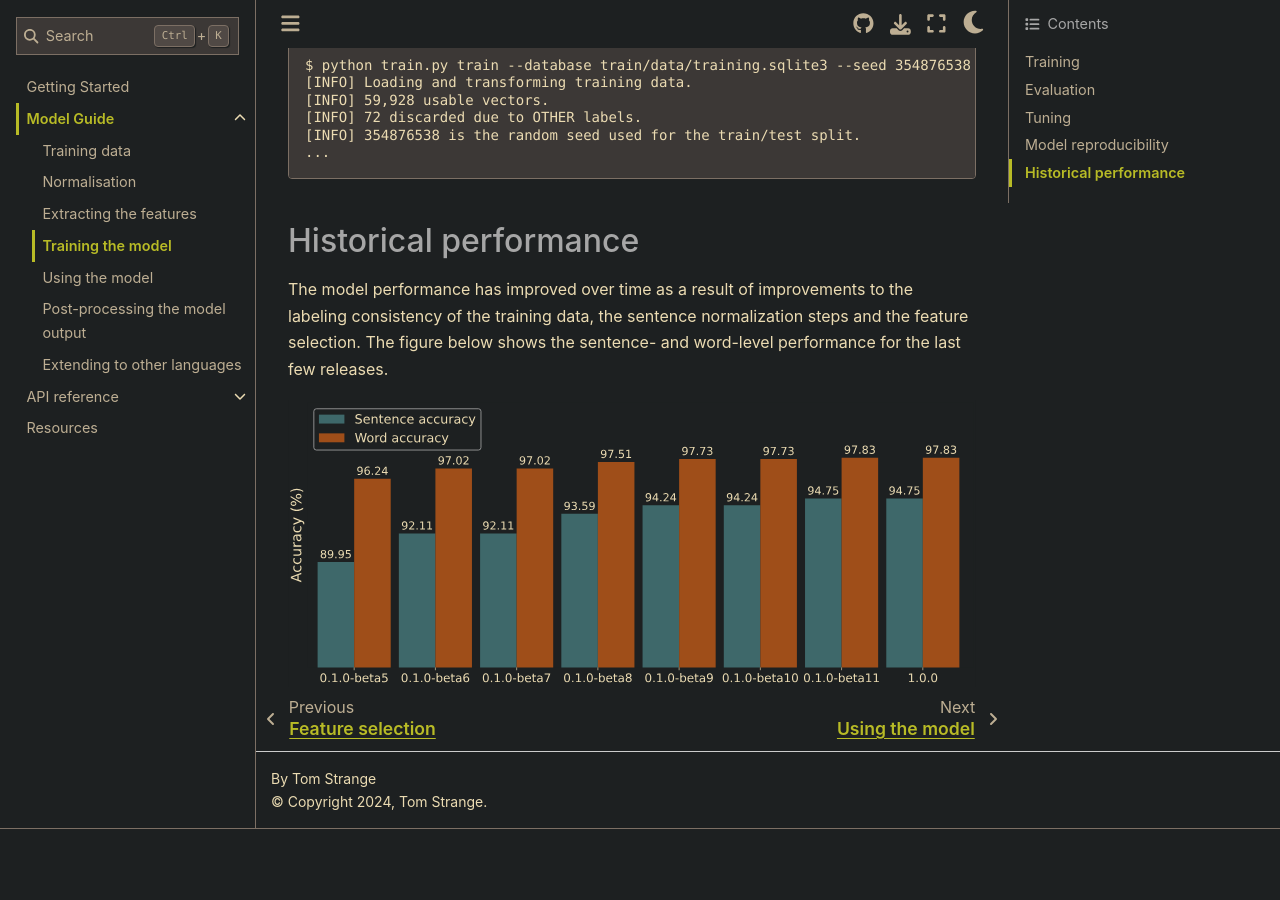
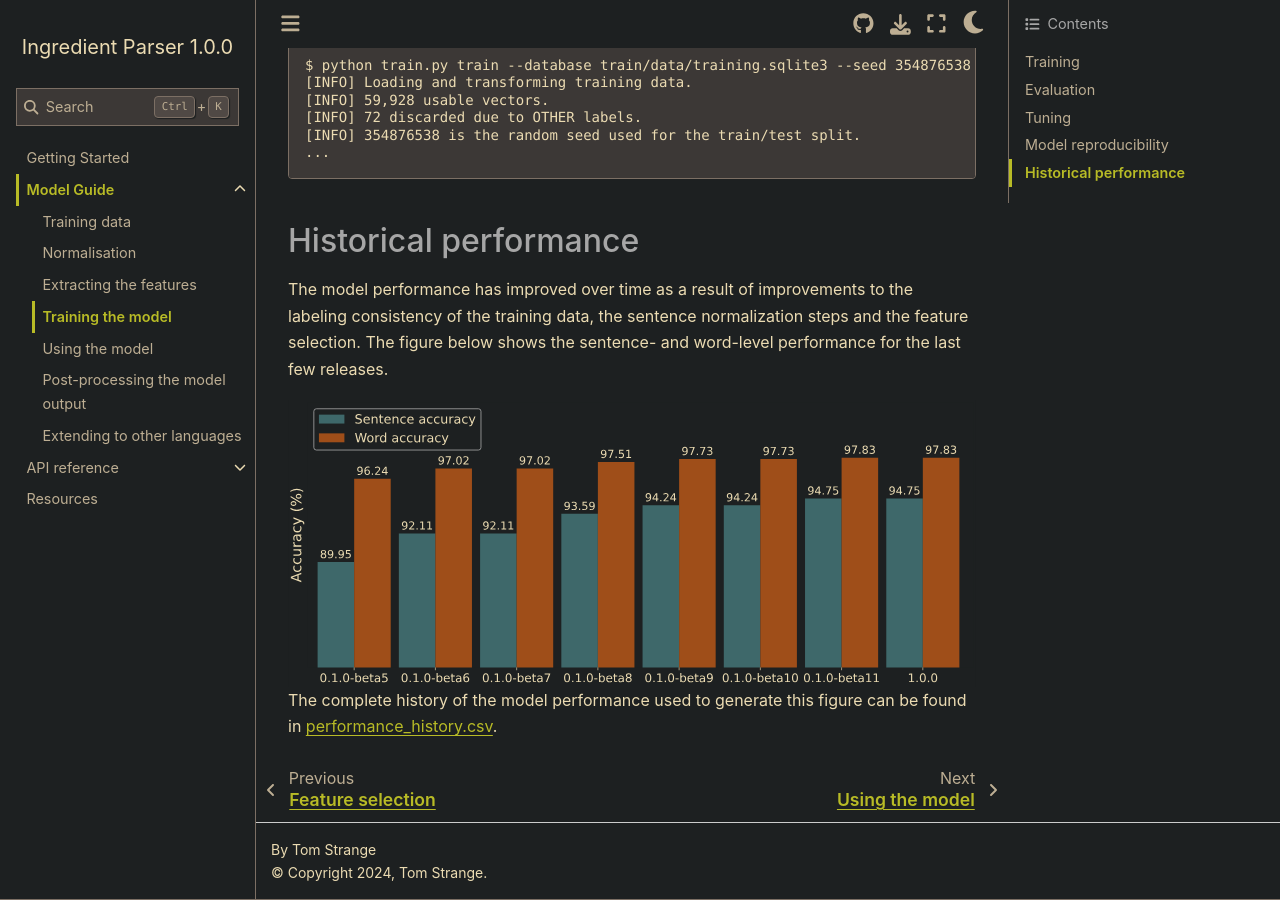
Before and after one commit to strangetom/ingredient-parser, a Sphinx documentation site: the page built from docs/source/guide/training.rst, in a window 1280 px wide and 900 px high, scrolled down 4139 px. Built offline with Sphinx 7.4.7 and the Sphinx Book theme 1.1.4, drawn with Linux system fonts in a browser that asks for light colours; before the commit the page ends 4968 px from its top, so only the background shows below that.

Commit message:
Docs: Add reference to full performance history csv file.

```diff
--- a/docs/source/guide/training.rst
+++ b/docs/source/guide/training.rst
@@ -166,3 +166,6 @@
 .. image:: /_static/performance-history.svg
   :class: .dark-light
   :alt: Bar graph showing the model performance improving which each new release
+
+
+The complete history of the model performance used to generate this figure can be found in `performance_history.csv <https://github.com/strangetom/ingredient-parser/blob/master/train/performance_history.csv>`_.
```
